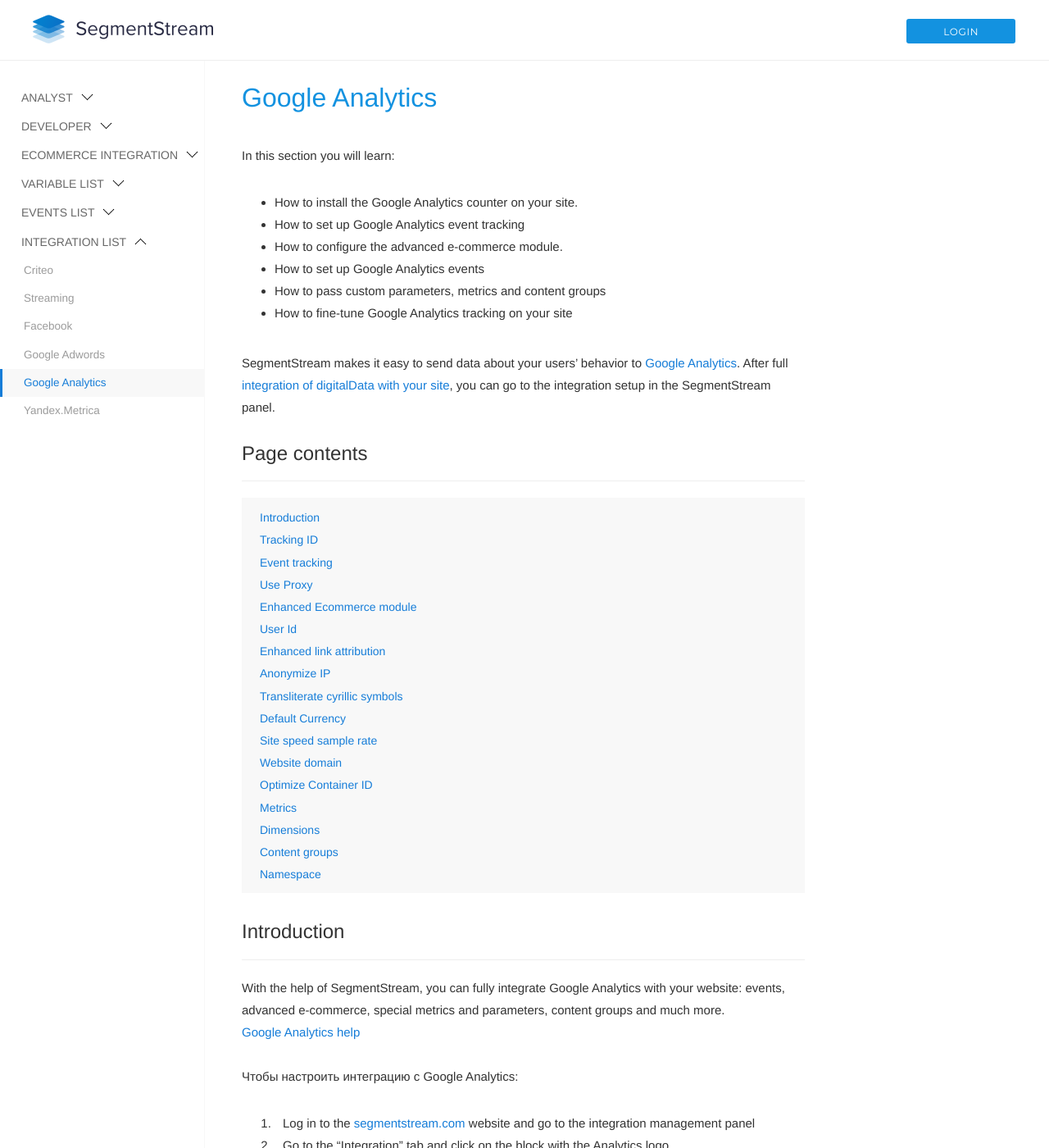
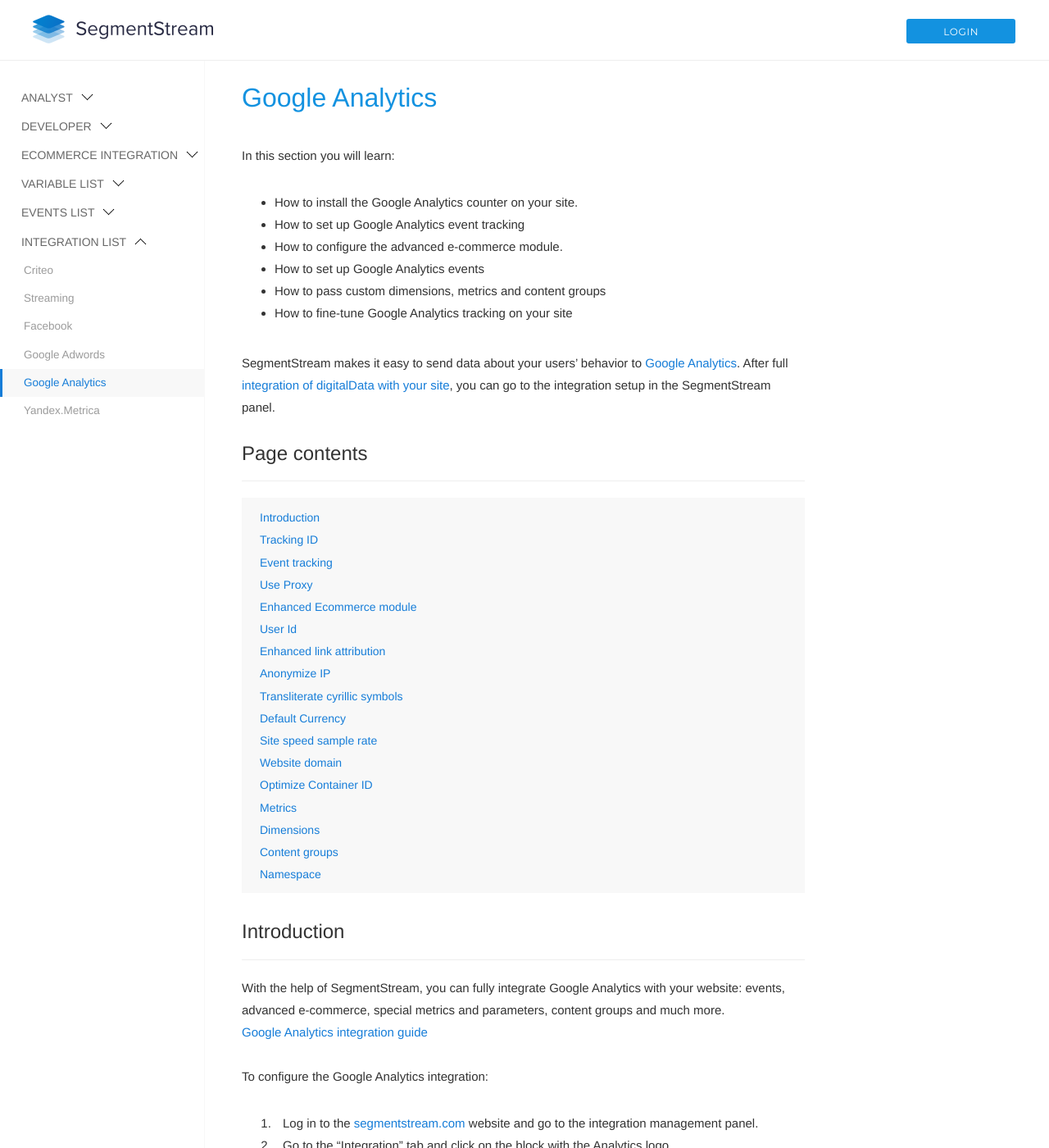
Before and after one commit to segmentstream-com/segmentstream-com.github.io, a Jekyll site: the page built from _docs/integrations/google-analytics.md, in a window 1280 px wide and 1400 px high. Shown: the whole window at 82% size. Built offline with Jekyll 4.4.1, drawn with Linux system fonts in a browser that asks for light colours; nearby versions of some CDN libraries.

Commit message:
ga image update

```diff
--- a/_docs/integrations/google-analytics.md
+++ b/_docs/integrations/google-analytics.md
@@ -10,7 +10,7 @@
 * How to set up Google Analytics event tracking
 * How to configure the advanced e-commerce module.
 * How to set up Google Analytics events
-* How to pass custom parameters, metrics and content groups
+* How to pass custom dimensions, metrics and content groups
 * How to fine-tune Google Analytics tracking on your site
 
 SegmentStream makes it easy to send data about your users' behavior to [Google Analytics](https://analytics.google.com/). After full [integration of digitalData with your site](/for-developer/), you can go to the integration setup in the SegmentStream panel.
@@ -41,9 +41,9 @@
 ### <a name="0"></a>Introduction
 ------
 With the help of SegmentStream, you can fully integrate Google Analytics with your website: events, advanced e-commerce, special metrics and parameters, content groups and much more. <br />
-[Google Analytics help](https://support.google.com/analytics#topic=3544906) <br/><br/>
-Чтобы настроить интеграцию с Google Analytics:
-1. Log in to the [segmentstream.com](https://admin.ddmanager.ru/) website and go to the integration management panel
+[Google Analytics integration guide](https://support.google.com/analytics#topic=3544906) <br/><br/>
+To configure the Google Analytics integration:
+1. Log in to the [segmentstream.com](https://admin.ddmanager.ru/) website and go to the integration management panel.
 2. Go to the "Integration" tab and click on the block with the Analytics logo.
 3. In the opened panel - configure the integration.
 ![](/img/integrations.ga.settings.png)
```
Also changed, not shown: img/integrations.ga.id.png, img/integrations.ga.settings.id.png, 2 other files.
